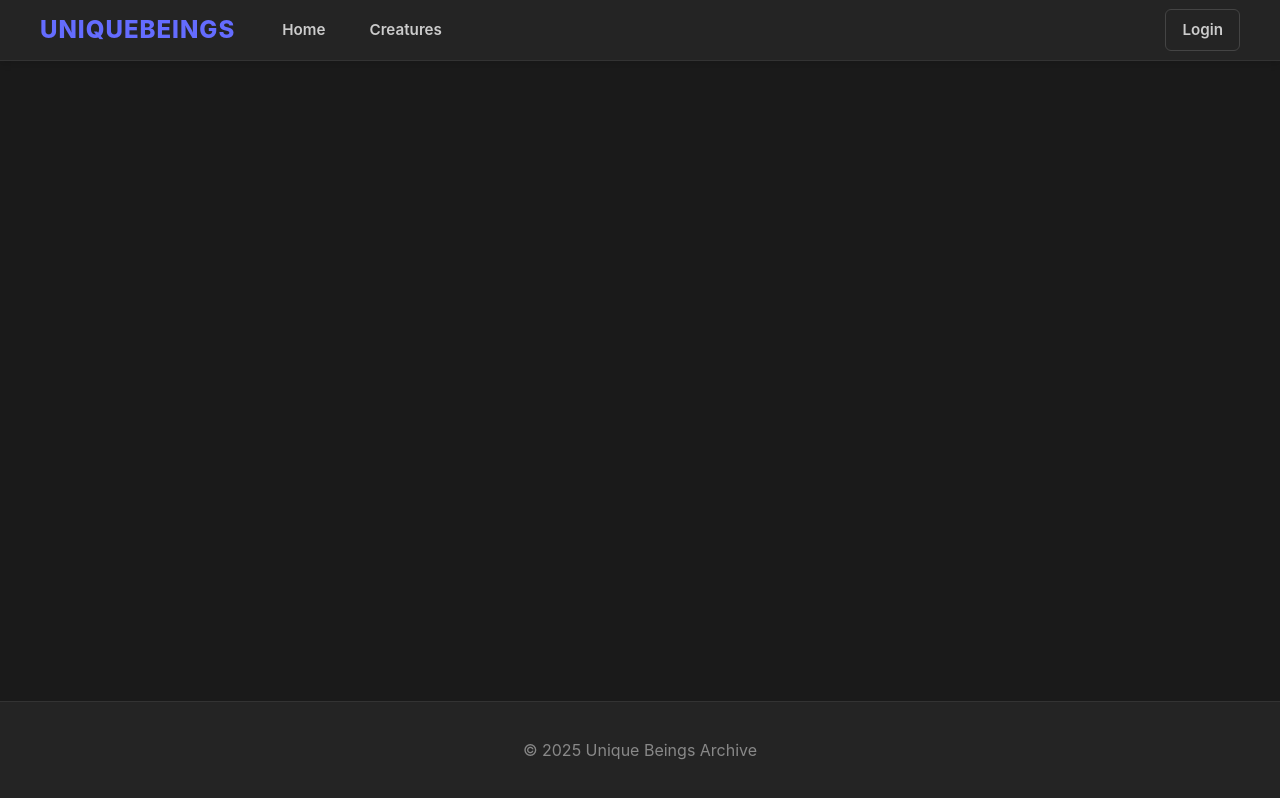
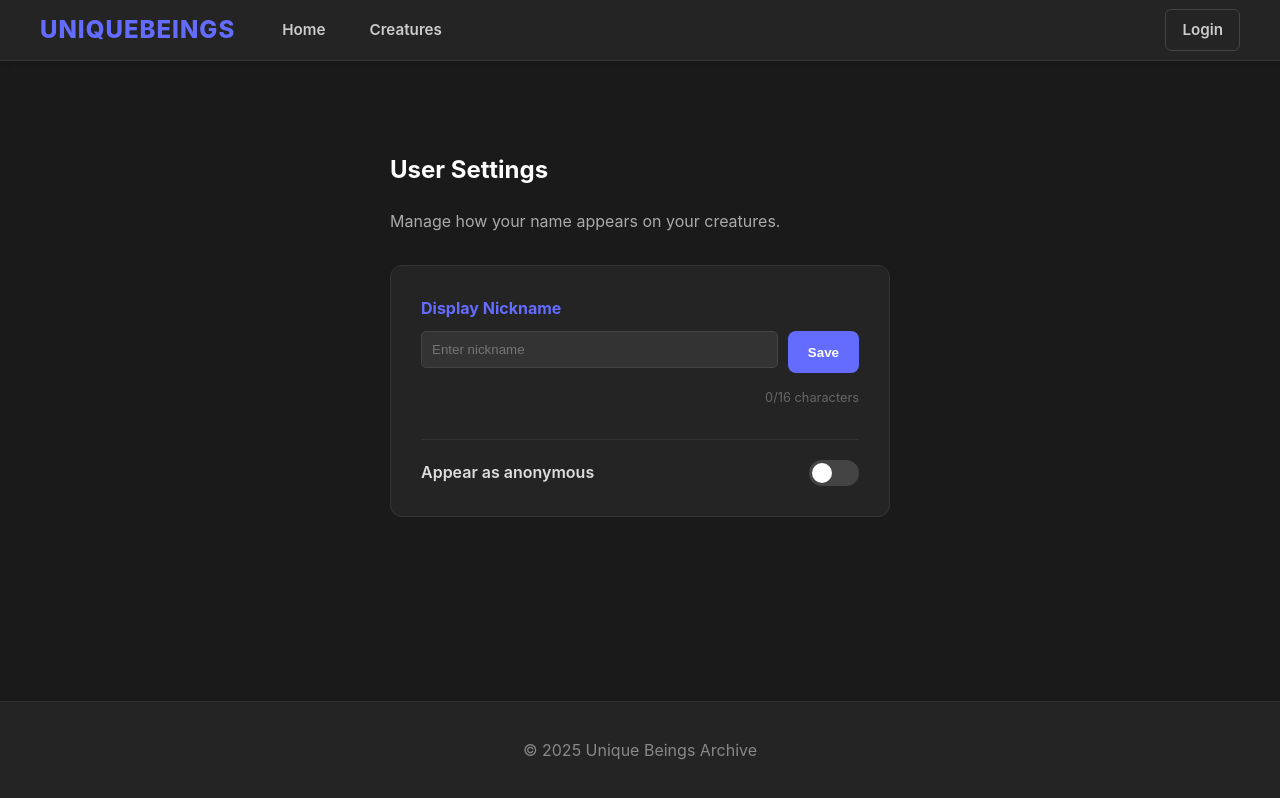
Before and after one commit to UniqueCreatures/Unique-Beings, a Vue app: page /#/settings in a window 1280 px wide. Built offline with nearby package versions, Linux system fonts and the light colour scheme; no server answers; what @vueup/vue-quill would draw is missing.

Commit message:
Nickname and Anonymous settings added

```diff
--- a/src/components/NavBar.vue
+++ b/src/components/NavBar.vue
@@ -9,6 +9,7 @@
         <div class="navLinks">
           <router-link to="/" class="navBtn">Home</router-link>
           <router-link to="/list" class="navBtn">Creatures</router-link>
+          <router-link v-if="user" to="/settings" class="navBtn">Settings</router-link>
         </div>
 
         <div class="authSection">
@@ -42,6 +43,7 @@
       <div v-if="isMenuOpen" class="mobileMenu">
         <router-link to="/" class="mobileLink" @click="closeMenu">Home</router-link>
         <router-link to="/list" class="mobileLink" @click="closeMenu">Creatures</router-link>
+        <router-link v-if="user" to="/settings" class="navBtn">Settings</router-link>
 
         <div class="mobileDivider"></div>
 
--- a/src/router.js
+++ b/src/router.js
@@ -5,6 +5,7 @@ import ListView from './views/ListView.vue'
 import DetailView from './views/DetailView.vue'
 import LoginView from './views/LoginView.vue'
 import CreateUserView from './views/CreateUserView.vue'
+import SettingsView from './views/SettingsView.vue'
 
 const router = createRouter({
   // 2. Use Hash History here
@@ -15,7 +16,8 @@ const router = createRouter({
     { path: '/list', name: 'list', component: ListView },
     { path: '/creature/:id', name: 'detail', component: DetailView },
     { path: '/login', name: 'login', component: LoginView },
-    { path: '/create-user', name: 'create-user', component: CreateUserView }
+    { path: '/create-user', name: 'create-user', component: CreateUserView },
+    { path: '/settings', name: 'settings', component: SettingsView }
   ],
 
   // 🔴 3. NEW: Scroll Behavior Logic
--- a/src/views/ListView.vue
+++ b/src/views/ListView.vue
@@ -77,7 +77,7 @@
 <script setup>
 import { ref, onMounted, reactive, computed } from 'vue';
 import { db, auth } from '../firebase';
-import { collection, getDocs, addDoc } from 'firebase/firestore';
+import { collection, getDocs, addDoc, doc, getDoc } from 'firebase/firestore';
 import { onAuthStateChanged } from 'firebase/auth';
 import CreatureCard from '../components/CreatureCard.vue';
 import { Delta } from '@vueup/vue-quill';
@@ -195,16 +195,34 @@ const uploadToCloudinary = async () => {
       galleryUrls = await Promise.all(galleryFiles.value.map(file => uploadOneFile(file)));
     }
 
-    statusMsg.value = "Saving to Database...";
+  statusMsg.value = "Saving to Database...";
 
+    // 1. Check for Nickname/Anonymous status locally for the "snapshot" name
+    let displayName = user.value.email;
+    try {
+      const profileSnap = await getDoc(doc(db, "profiles", user.value.uid));
+      if (profileSnap.exists()) {
+        const data = profileSnap.data();
+        if (data.isAnonymous) displayName = "Anonymous User";
+        else if (data.nickname) displayName = data.nickname;
+      }
+    } catch (e) {
+      console.log("Profile check failed, using email");
+    }
+
+    // 2. Save to Firebase
     await addDoc(collection(db, "creatures"), {
       name: newCreature.name,
       description: newCreature.description,
       image: mainImageUrl,
       gallery: galleryUrls,
+
       createdBy: user.value.uid,
-      authorEmail: user.value.email,
-      // 🔴 NEW: Save timestamp for sorting
+
+      // 🔴 IMPORTANT FIX: We must save BOTH the email and the display name
+      authorEmail: user.value.email, // <--- THIS WAS MISSING
+      authorName: displayName,
+
       createdAt: Date.now()
     });
 
--- /dev/null
+++ b/src/views/SettingsView.vue
@@ -0,0 +1,205 @@
+<template>
+  <div class="container settingsContainer">
+    <h2>User Settings</h2>
+    <p class="subtitle">Manage how your name appears on your creatures.</p>
+
+    <div class="settingsCard">
+      <!-- Nickname Section -->
+      <label class="label">Display Nickname</label>
+      <div class="inputGroup">
+        <input
+          v-model="nickname"
+          type="text"
+          placeholder="Enter nickname"
+          class="formInput"
+          maxlength="16"
+          :disabled="isAnonymous"
+        />
+        <button
+          @click="saveNickname"
+          class="btn btnPrimary saveBtn"
+          :disabled="isAnonymous || isLoading"
+        >
+          Save
+        </button>
+      </div>
+      <small class="charCount">{{ nickname.length }}/16 characters</small>
+
+      <!-- Anonymous Switch -->
+      <div class="switchRow">
+        <label class="switchLabel">Appear as anonymous</label>
+        <div
+          class="toggleSwitch"
+          :class="{ active: isAnonymous }"
+          @click="toggleAnonymous"
+        >
+          <div class="toggleThumb"></div>
+        </div>
+      </div>
+
+      <p v-if="statusMsg" class="statusText">{{ statusMsg }}</p>
+    </div>
+  </div>
+</template>
+
+<script setup>
+import { ref, onMounted } from 'vue';
+import { db, auth } from '../firebase';
+import { doc, getDoc, setDoc, updateDoc } from 'firebase/firestore';
+import { onAuthStateChanged } from 'firebase/auth';
+
+const nickname = ref('');
+const isAnonymous = ref(false);
+const isLoading = ref(false);
+const statusMsg = ref('');
+const userId = ref(null);
+
+const loadUserData = async (uid) => {
+  userId.value = uid;
+  const docRef = doc(db, "profiles", uid);
+  const docSnap = await getDoc(docRef);
+
+  if (docSnap.exists()) {
+    const data = docSnap.data();
+    nickname.value = data.nickname || '';
+    isAnonymous.value = data.isAnonymous || false;
+  }
+};
+
+onMounted(() => {
+  onAuthStateChanged(auth, (user) => {
+    if (user) loadUserData(user.uid);
+  });
+});
+
+const saveNickname = async () => {
+  if (!userId.value) return;
+  isLoading.value = true;
+  try {
+    const docRef = doc(db, "profiles", userId.value);
+    await setDoc(docRef, {
+      nickname: nickname.value,
+      isAnonymous: isAnonymous.value
+    }, { merge: true });
+    statusMsg.value = "Nickname updated!";
+    setTimeout(() => statusMsg.value = '', 3000);
+  } catch (e) {
+    statusMsg.value = "Error saving.";
+  } finally {
+    isLoading.value = false;
+  }
+};
+
+const toggleAnonymous = async () => {
+  if (!userId.value) return;
+  isAnonymous.value = !isAnonymous.value;
+  try {
+    const docRef = doc(db, "profiles", userId.value);
+    await setDoc(docRef, { isAnonymous: isAnonymous.value }, { merge: true });
+    statusMsg.value = isAnonymous.value ? "You are now anonymous" : "Identity revealed";
+    setTimeout(() => statusMsg.value = '', 3000);
+  } catch (e) {
+    console.error(e);
+  }
+};
+</script>
+
+<style scoped>
+.settingsContainer {
+  max-width: 500px;
+  margin-top: 50px;
+}
+
+.subtitle {
+  color: #aaa;
+  margin-bottom: 30px;
+}
+
+.settingsCard {
+  background: var(--cardBg);
+  padding: 30px;
+  border-radius: 12px;
+  border: 1px solid #333;
+}
+
+.label {
+  display: block;
+  font-weight: bold;
+  color: var(--primaryColor);
+  margin-bottom: 10px;
+}
+
+.inputGroup {
+  display: flex;
+  gap: 10px;
+}
+
+.saveBtn {
+  height: 42px; /* Matches form input height */
+  white-space: nowrap;
+}
+
+.charCount {
+  display: block;
+  text-align: right;
+  color: #666;
+  font-size: 0.8rem;
+  margin-top: 5px;
+}
+
+.switchRow {
+  display: flex;
+  justify-content: space-between;
+  align-items: center;
+  margin-top: 30px;
+  padding-top: 20px;
+  border-top: 1px solid #333;
+}
+
+.switchLabel {
+  font-weight: 600;
+  color: #ddd;
+}
+
+/* Custom Toggle Switch */
+.toggleSwitch {
+  width: 50px;
+  height: 26px;
+  background: #444;
+  border-radius: 13px;
+  position: relative;
+  cursor: pointer;
+  transition: background 0.3s;
+}
+
+.toggleSwitch.active {
+  background: var(--primaryColor);
+}
+
+.toggleThumb {
+  width: 20px;
+  height: 20px;
+  background: white;
+  border-radius: 50%;
+  position: absolute;
+  top: 3px;
+  left: 3px;
+  transition: transform 0.3s;
+}
+
+.toggleSwitch.active .toggleThumb {
+  transform: translateX(24px);
+}
+
+.formInput:disabled {
+  opacity: 0.5;
+  cursor: not-allowed;
+}
+
+.statusText {
+  margin-top: 20px;
+  text-align: center;
+  color: #4cd137;
+  font-weight: bold;
+}
+</style>
```
Also changed, not shown: src/views/DetailView.vue (+70 -30 lines).
